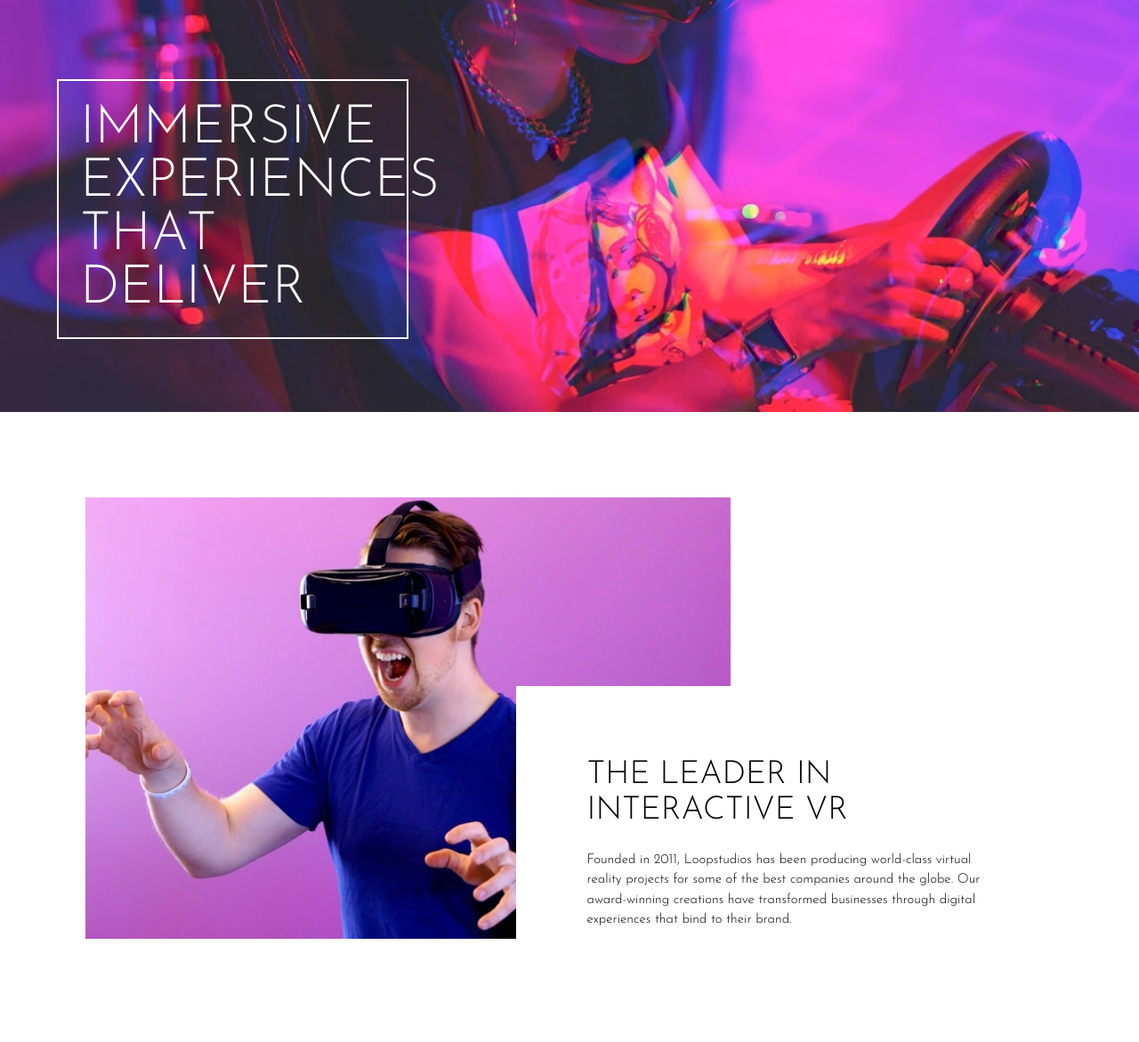
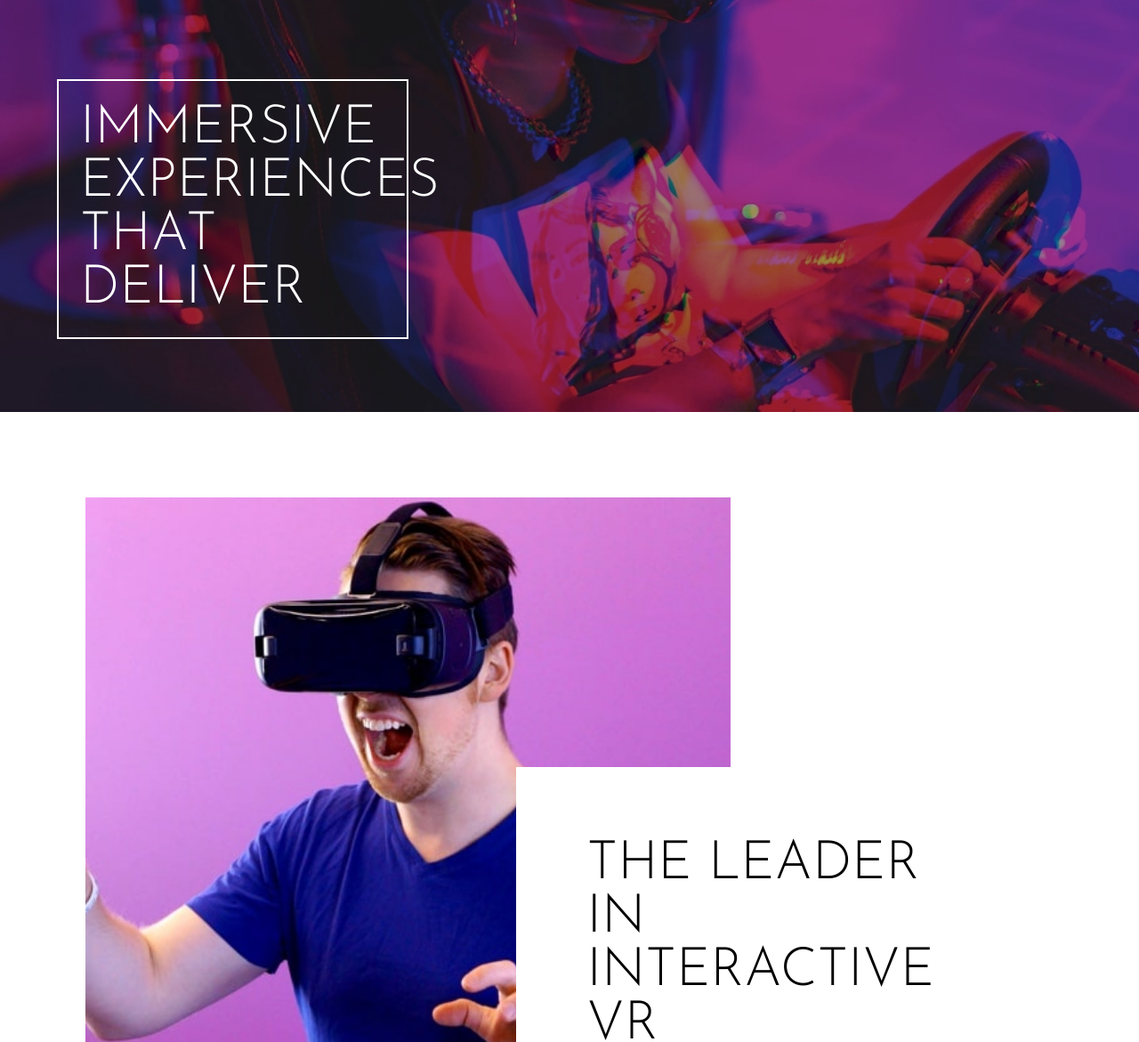
Before and after one commit to LINDECKER-Charles/FM_Lopstudios_Landing_Page, a website: page index.html in a window 1280 px wide. Shown: the part 115-1286 px from the top of the page at 89% size. Drawn offline with Linux system fonts and the light colour scheme.

Commit message:
fix(design) : add blur on header & fix h2 size

```diff
--- a/index.html
+++ b/index.html
@@ -14,8 +14,9 @@
 </head>
 <body class="text-base">
   <header class="relative flex flex-col justify-between text-white w-full h-full">
+    <div class=" hidden md:block absolute bg-black/40 w-full h-full"></div>
     <figure>
-      <picture>
+      <picture class="-z-20">
         <source
           srcset="./assets/images/mobile/image-hero.jpg"
           media="(max-width: 768px)">
@@ -69,7 +70,7 @@
         </picture>
       </figure>
       <div class="bg-white col-start-5 col-end-10 row-start-4 row-end-9 p-8 md:p-20 flex flex-col justify-between gap-4">
-        <h2 class="text-4xl uppercase">The leader in interactive VR</h2>
+        <h2 class=" text-4xl xl:text-6xl uppercase">The leader in interactive VR</h2>
         <p>Founded in 2011, Loopstudios has been producing world-class virtual reality projects for some of the best companies around the globe. Our award-winning creations have transformed businesses through digital experiences that bind to their brand.</p>
       </div>
     </section>
```
Also changed, not shown: css/output.css.
